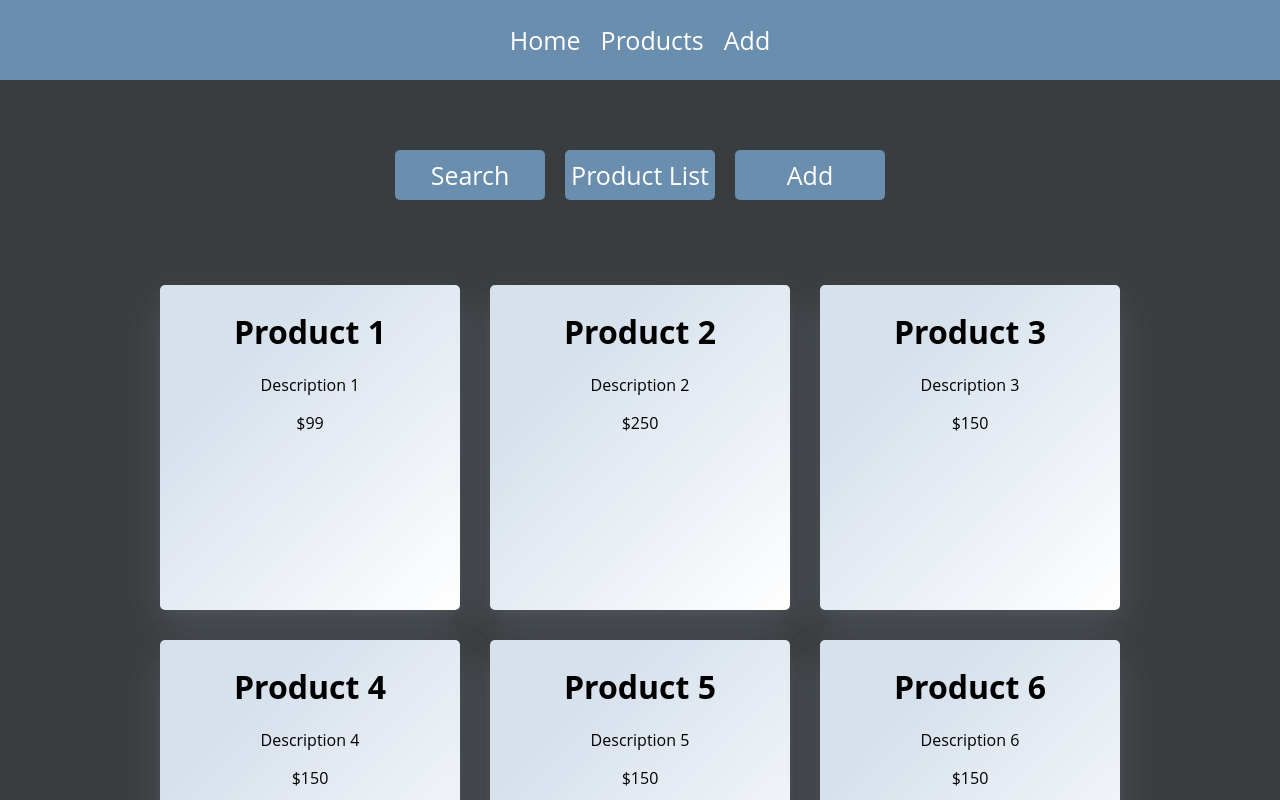
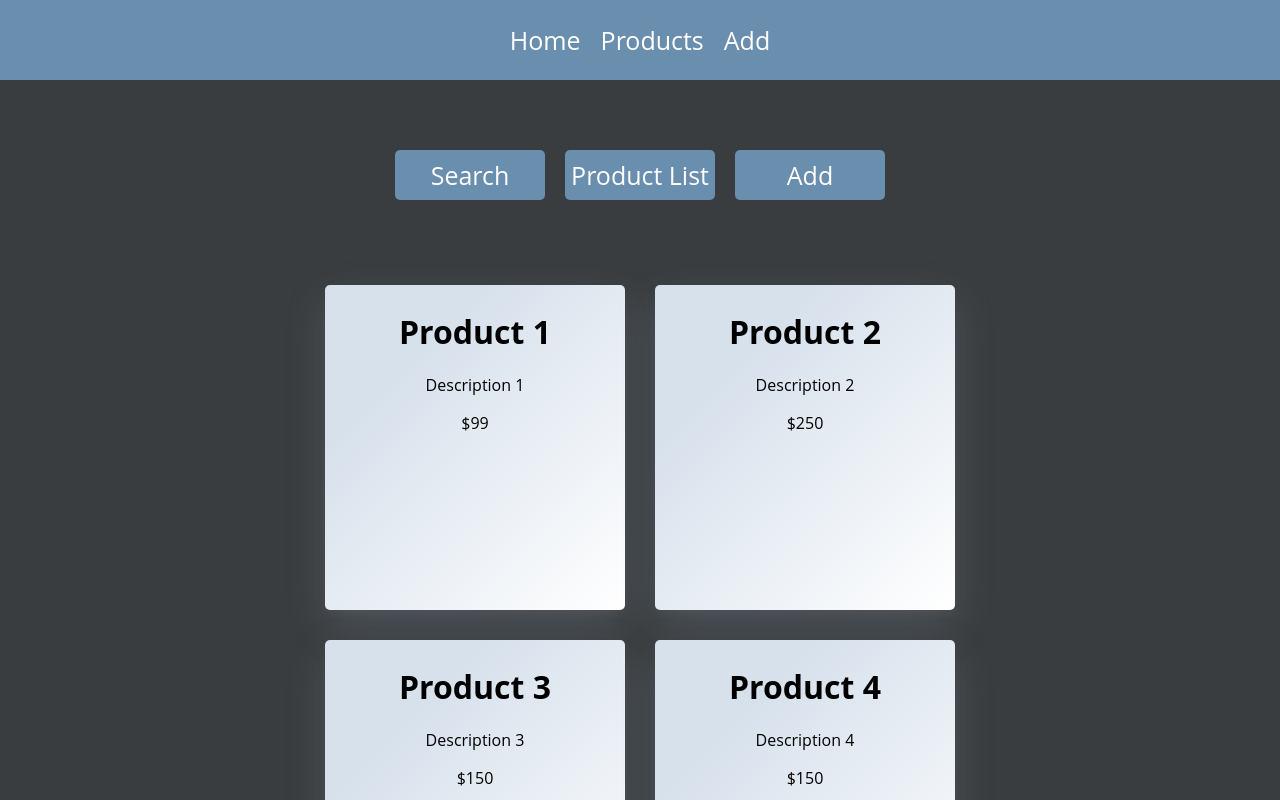
Before and after one commit to TannerEllis/react-router-v6-demo, a React (Create React App) app: page /products/list in a window 1280 px wide. Built offline with nearby package versions, Linux system fonts and the light colour scheme.

Commit message:
centering style change

```diff
--- a/src/App.css
+++ b/src/App.css
@@ -118,7 +118,7 @@ a {
 
 .product-list {
   display: flex;
-  width: 100%;
+  width: 65%;
   height: 800px;
   display: flex;
   justify-content: center;
```
